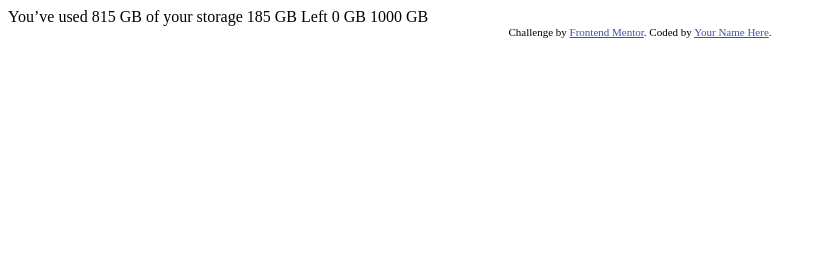
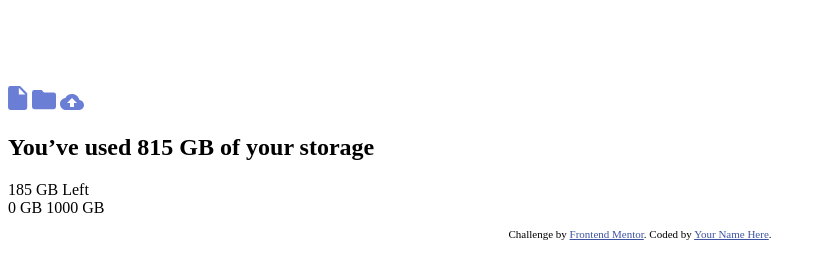
Before and after one commit to nakoyawilson/fylo-data-storage-component, a plain HTML site: page index.html in a window 1280 px wide. Shown: the whole page, without its empty margins (0-826 px from the left). Drawn offline with Linux system fonts and the light colour scheme.

Commit message:
Add structure to page

```diff
--- a/index.html
+++ b/index.html
@@ -17,13 +17,56 @@
     <title>Frontend Mentor | Fylo data storage component</title>
   </head>
   <body>
-    You’ve used 815 GB of your storage 185 GB Left 0 GB 1000 GB
-
-    <div class="attribution">
-      Challenge by
-      <a href="https://www.frontendmentor.io?ref=challenge" target="_blank"
-        >Frontend Mentor</a
-      >. Coded by <a href="#">Your Name Here</a>.
-    </div>
+    <main class="main-container">
+      <section class="icon-container">
+        <div class="logo-container">
+          <h1><img src="images/logo.svg" alt="Fylo logo" class="logo" /></h1>
+        </div>
+        <div class="icons">
+          <svg xmlns="http://www.w3.org/2000/svg" width="20" height="24">
+            <path
+              fill="#697ED4"
+              d="M12.028 0H2.436A2.387 2.387 0 00.049 2.398L.037 21.583a2.387 2.387 0 002.387 2.398h14.4a2.397 2.397 0 002.398-2.398V7.194L12.028 0zM10.83 8.393V1.8l6.595 6.594h-6.595z"
+              class="icon"
+            />
+          </svg>
+          <svg xmlns="http://www.w3.org/2000/svg" width="24" height="20">
+            <path
+              fill="#697ED4"
+              d="M21.6 2.4H12L9.6 0H2.4A2.39 2.39 0 00.012 2.4L0 16.8a2.4 2.4 0 002.4 2.4h19.2a2.4 2.4 0 002.4-2.4v-12a2.4 2.4 0 00-2.4-2.4z"
+              class="icon"
+            />
+          </svg>
+          <svg xmlns="http://www.w3.org/2000/svg" width="24" height="16">
+            <path
+              fill="#697ED4"
+              d="M19.4 6c-.7-3.4-3.7-6-7.4-6-2.9 0-5.4 1.6-6.6 4C2.3 4.4 0 6.9 0 10c0 3.3 2.7 6 6 6h13c2.8 0 5-2.2 5-5 0-2.6-2.1-4.8-4.6-5zM14 9v4h-4V9H7l5-5 5 5h-3z"
+              class="icon"
+            />
+          </svg>
+        </div>
+      </section>
+      <section class="storage-info">
+        <div>
+          <h2 class="section-heading">
+            You’ve used <span class="amount-used">815 GB</span> of your storage
+          </h2>
+        </div>
+        <div class="amount-remaining">185 GB Left</div>
+        <div class="progress-bar"></div>
+        <div>
+          <span class="amount">0 GB</span>
+          <span class="amount">1000 GB</span>
+        </div>
+      </section>
+    </main>
+    <footer>
+      <p class="attribution">
+        Challenge by
+        <a href="https://www.frontendmentor.io?ref=challenge" target="_blank"
+          >Frontend Mentor</a
+        >. Coded by <a href="#">Your Name Here</a>.
+      </p>
+    </footer>
   </body>
 </html>
```
